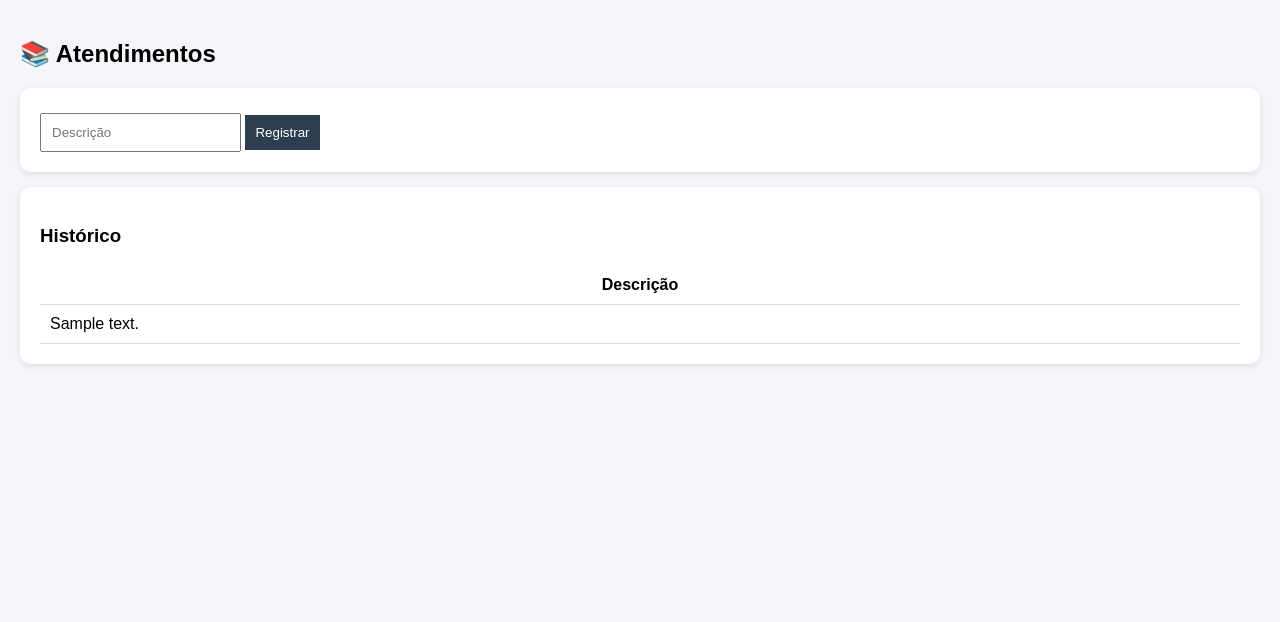
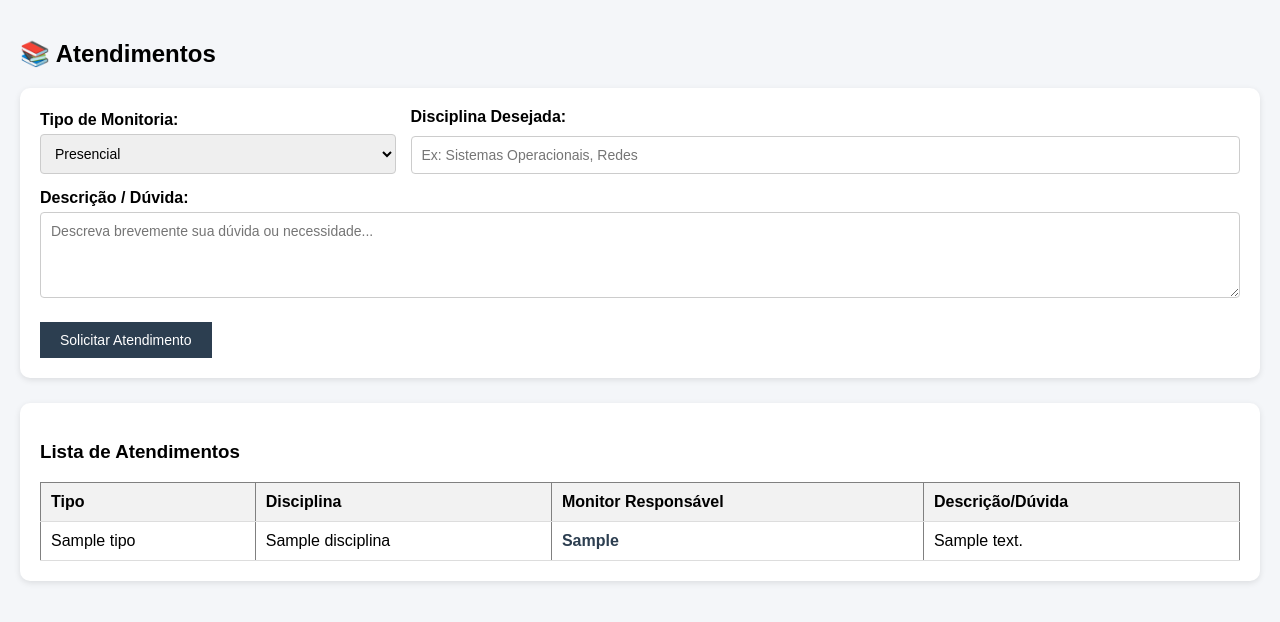
Before and after one commit to AllanaMrtins/Trabalho-SO-Python-mongodb, a Flask app: template templates/atendimentos.html in a window 1280 px wide. Shown: the part 130-752 px from the top of the page. Run offline with Flask 3, Linux system fonts and the light colour scheme; the template is opened without the code that fills it: most values are stand-ins (such as "Sample title", 1, 10 or a date in 2020).

Commit message:
Sistema parcialmente finalizado, colunas adicionadas e integrado ao mongo

```diff
--- a/app.py
+++ b/app.py
@@ -1,4 +1,8 @@
-from flask import Flask, render_template
+from services.monitor_service import MonitorService
+from services.aluno_service import AlunoService
+from services.atendimento_service import AtendimentoService
+
+from flask import Flask, render_template, request, redirect, url_for
 
 from routes.alunos_routes import aluno_bp
 from routes.monitores_routes import monitor_bp
@@ -10,32 +14,101 @@ app = Flask(__name__)
 app.register_blueprint(aluno_bp)
 app.register_blueprint(monitor_bp)
 app.register_blueprint(atendimento_bp)
-app.register_blueprint(dashboard_bp)
+app.register_blueprint(dashboard_bp, url_prefix="/api")
 
 
-@app.route("/")
+@app.route("/", methods=["GET", "POST"])
 def login():
+    if request.method == "POST":
+        # Pega os dados digitados na tela (para usar com MongoDB depois)
+        usuario = request.form.get("usuario")
+        senha = request.form.get("senha")
+
+        # Redireciona o usuário para a tela do Dashboard após o login com sucesso!
+        return redirect(url_for("dashboard_page"))
+
     return render_template("login.html")
 
 
 @app.route("/dashboard-page")
 def dashboard_page():
-    return render_template("dashboard.html")
+    dados = {
+        "total_alunos": AlunoService.contar(),
+        "total_monitores": MonitorService.contar(),
+        "total_atendimentos": AtendimentoService.contar()
+    }
+
+    return render_template(
+        "dashboard.html",
+        dados=dados
+    )
+
+@app.route("/alunos-page", methods=["GET", "POST"])
+def alunos_page():
+    if request.method == "POST":
+        # Captura todos os campos enviados pelo formulário
+        dados_aluno = {
+            "nome": request.form.get("nome"),
+            "email": request.form.get("email"),
+            "curso": request.form.get("curso"),
+            "periodo": int(request.form.get("periodo")),
+            "disciplinas": request.form.get("disciplinas")
+        }
+
+        # Envia o dicionário completo para o banco
+        AlunoService.salvar(dados_aluno)
+        return redirect(url_for("alunos_page"))
+
+    lista_de_alunos = AlunoService.listar()
+    return render_template("alunos.html", alunos=lista_de_alunos)
 
 
-@app.route("/alunos-page")
-def alunos_page():
-    return render_template("alunos.html")
+
+@app.route("/monitores-page", methods=["GET", "POST"])
+def monitores_page():
+    if request.method == "POST":
+        # Captura os campos do formulário de monitores
+        dados_monitor = {
+            "nome": request.form.get("nome"),
+            "disciplina": request.form.get("disciplina"),
+            "curso": request.form.get("curso"),
+            "periodo": int(request.form.get("periodo")), # Converte para número inteiro
+            "docente": request.form.get("docente")
+        }
+
+        # Envia para salvar no MongoDB
+        MonitorService.salvar(dados_monitor)
+        return redirect(url_for("monitores_page"))
+
+    lista_de_monitores = MonitorService.listar()
+    return render_template("monitores.html", monitores=lista_de_monitores)
 
 
-@app.route("/monitores-page")
-def monitores_page():
-    return render_template("monitores.html")
 
+@app.route("/atendimentos-page", methods=["GET", "POST"])
+def atendimentos_page():
+    if request.method == "POST":
+        disciplina_escolhida = request.form.get("disciplina")
 
-@app.route("/atendimentos-page")
-def atendimentos_page():
-    return render_template("atendimentos.html")
+        # Busca automatizada de quem é o monitor
+        monitor_encontrado = MonitorService.buscar_por_disciplina(disciplina_escolhida)
+
+        # Se achar o monitor, pega o nome dele. Se não achar, coloca um texto padrão.
+        nome_monitor = monitor_encontrado.get("nome") if monitor_encontrado else "A definir (Sem monitor ativo)"
+
+        dados_atendimento = {
+            "tipo": request.form.get("tipo"),
+            "disciplina": disciplina_escolhida,
+            "descricao": request.form.get("descricao"),
+            "monitor_responsavel": nome_monitor  # <-- GRAVAÇÃO AUTOMÁTICA NO BANCO
+        }
+
+        AtendimentoService.salvar(dados_atendimento)
+        return redirect(url_for("atendimentos_page"))
+
+    lista_de_atendimentos = AtendimentoService.listar()
+    return render_template("atendimentos.html", atendimentos=lista_de_atendimentos)
+
 
 
 if __name__ == "__main__":
--- a/templates/atendimentos.html
+++ b/templates/atendimentos.html
@@ -5,23 +5,51 @@
 <h2>📚 Atendimentos</h2>
 
 <div class="card">
-    <form method="POST">
-        <input type="text" name="descricao" placeholder="Descrição" required>
-        <button type="submit">Registrar</button>
+    <form action="/atendimentos-page" method="POST">
+
+        <div style="display: flex; gap: 15px; margin-bottom: 15px; align-items: flex-end;">
+
+            <div style="flex: 3;">
+                <label for="tipo" style="display: block; margin-bottom: 5px; font-weight: bold;">Tipo de Monitoria:</label>
+                <select name="tipo" id="tipo" required style="width: 100%; padding: 10px; border: 1px solid #ccc; border-radius: 4px; box-sizing: border-box; font-size: 14px;">
+                    <option value="Presencial">Presencial</option>
+                    <option value="Remota">Remota</option>
+                </select>
+            </div>
+
+            <div style="flex: 7;">
+                <label for="disciplina" style="display: block; margin-bottom: 5px; font-weight: bold;">Disciplina Desejada:</label>
+                <input type="text" id="disciplina" name="disciplina" placeholder="Ex: Sistemas Operacionais, Redes" required style="width: 100%; padding: 10px; border: 1px solid #ccc; border-radius: 4px; box-sizing: border-box; font-size: 14px;">
+            </div>
+
+        </div>
+
+        <div style="margin-bottom: 15px;">
+            <label for="descricao" style="display: block; margin-bottom: 5px; font-weight: bold;">Descrição / Dúvida:</label>
+            <textarea id="descricao" name="descricao" placeholder="Descreva brevemente sua dúvida ou necessidade..." rows="4" required style="width: 100%; padding: 10px; border: 1px solid #ccc; border-radius: 4px; box-sizing: border-box; font-family: Arial, sans-serif; font-size: 14px; resize: vertical;"></textarea>
+        </div>
+
+        <button type="submit" style="padding: 10px 20px; font-size: 14px; cursor: pointer;">Solicitar Atendimento</button>
     </form>
 </div>
 
-<div class="card">
-    <h3>Histórico</h3>
+<div class="card" style="margin-top: 25px;">
+    <h3>Lista de Atendimentos</h3>
 
-    <table>
-        <tr>
-            <th>Descrição</th>
+    <table border="1" style="width:100%; text-align:left; border-collapse: collapse;">
+        <tr style="background-color: #f2f2f2;">
+            <th style="padding: 10px;">Tipo</th>
+            <th style="padding: 10px;">Disciplina</th>
+            <th style="padding: 10px;">Monitor Responsável</th> <!-- ✨ ADICIONADO AQUI NO CABEÇALHO -->
+            <th style="padding: 10px;">Descrição/Dúvida</th>
         </tr>
 
         {% for a in atendimentos %}
         <tr>
-            <td>{{ a.descricao }}</td>
+            <td style="padding: 10px;">{{ a.tipo }}</td>
+            <td style="padding: 10px;">{{ a.disciplina }}</td>
+            <td style="padding: 10px; font-weight: bold; color: #2c3e50;">{{ a.monitor_responsavel }}</td>
+            <td style="padding: 10px;">{{ a.descricao }}</td>
         </tr>
         {% endfor %}
     </table>
--- a/templates/base.html
+++ b/templates/base.html
@@ -4,7 +4,7 @@
     <meta charset="UTF-8">
     <title>Monitoria UFPI</title>
 
-    <link rel="stylesheet" href="{{ url_for('static', filename='css/style.css') }}">
+    <link rel="stylesheet" href="{{ url_for('static', filename='style.css') }}">
 </head>
 
 <body>
@@ -13,12 +13,13 @@
     <h1>📚 Sistema de Monitoria UFPI</h1>
 
     <nav>
-        <a href="/dashboard">📊 Dashboard</a>
-        <a href="/alunos">👨‍🎓 Alunos</a>
-        <a href="/monitores">🧑‍🏫 Monitores</a>
-        <a href="/atendimentos">📚 Atendimentos</a>
-        <a href="/login">🔐 Login</a>
+        <a href="/dashboard-page">📊 Dashboard</a>
+        <a href="/alunos-page">👨‍🎓 Alunos</a>
+        <a href="/monitores-page">🧑‍🏫 Monitores</a>
+        <a href="/atendimentos-page">📚 Atendimentos</a>
+        <a href="/">🔐 Login</a>
     </nav>
+
 </header>
 
 <main class="container">
@@ -27,7 +28,7 @@
 
 </main>
 
-<script src="{{ url_for('static', filename='js/script.js') }}"></script>
+<script src="{{ url_for('static', filename='script.js') }}"></script>
 
 </body>
 </html>
--- a/templates/dashboard.html
+++ b/templates/dashboard.html
@@ -10,4 +10,5 @@
     <p>📚 Atendimentos: {{ dados.total_atendimentos }}</p>
 </div>
 
+
 {% endblock %}
--- a/templates/login.html
+++ b/templates/login.html
@@ -4,7 +4,7 @@
     <meta charset="UTF-8">
     <title>Login UFPI</title>
 
-    <link rel="stylesheet" href="{{ url_for('static', filename='css/style.css') }}">
+    <link rel="stylesheet" href="{{ url_for('static', filename='style.css') }}">
 </head>
 
 <body>
@@ -21,7 +21,7 @@
 
 </div>
 
-<script src="{{ url_for('static', filename='js/script.js') }}"></script>
+<script src="{{ url_for('static', filename='script.js') }}"></script>
 
 </body>
 </html>
```
Also changed, not shown: controllers/dashboard_controller.py (+19 -17 lines), docker/docker-stack.yml (+15 -15 lines), repositories/aluno_repository.py (+11 -16 lines), repositories/atendimento_repository.py (+7 -0 lines), repositories/monitor_repository.py (+14 -4 lines), routes/dashboard_routes.py (+16 -9 lines), services/aluno_service.py (+9 -0 lines), services/atendimento_service.py (+9 -0 lines), services/monitor_service.py (+13 -0 lines), templates/alunos.html (+15 -2 lines), templates/monitores.html (+15 -2 lines), static/script.js (renamed from templates/static/script.js), static/style.css (renamed from templates/static/style.css).
